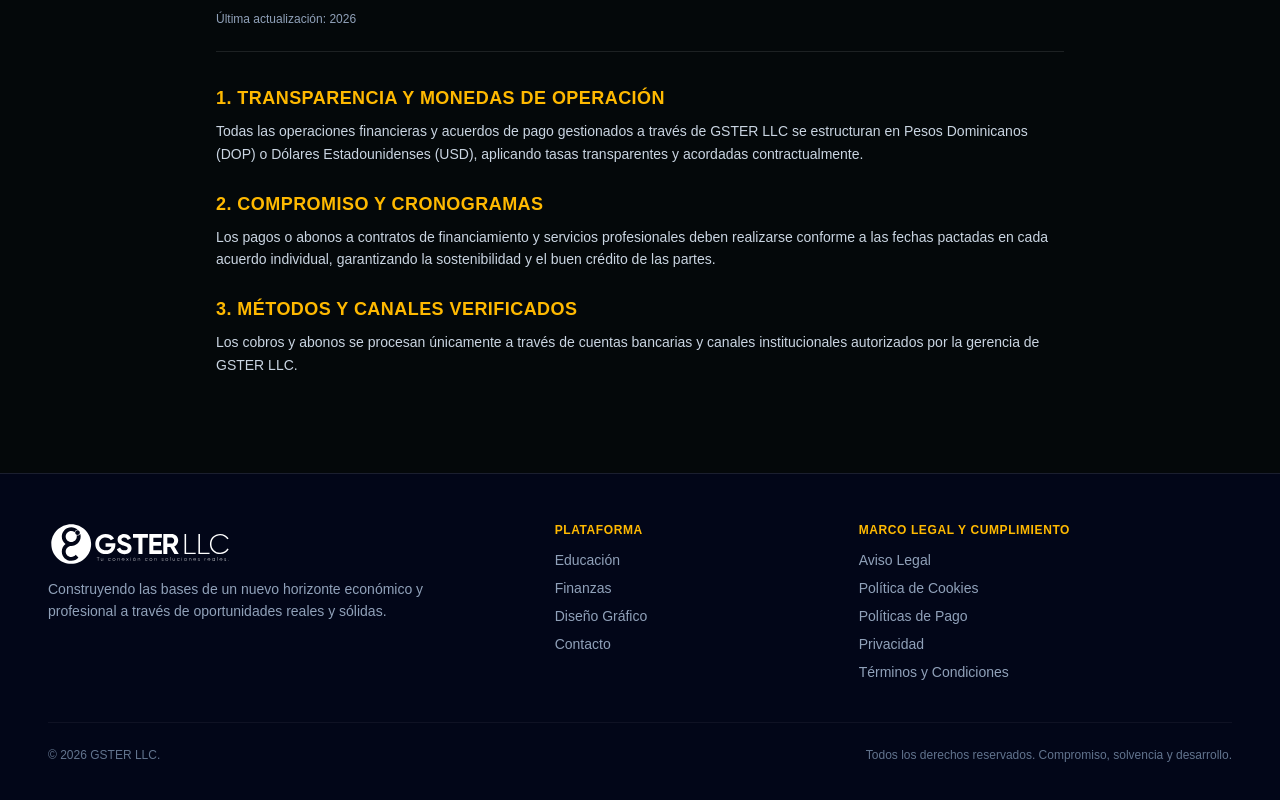
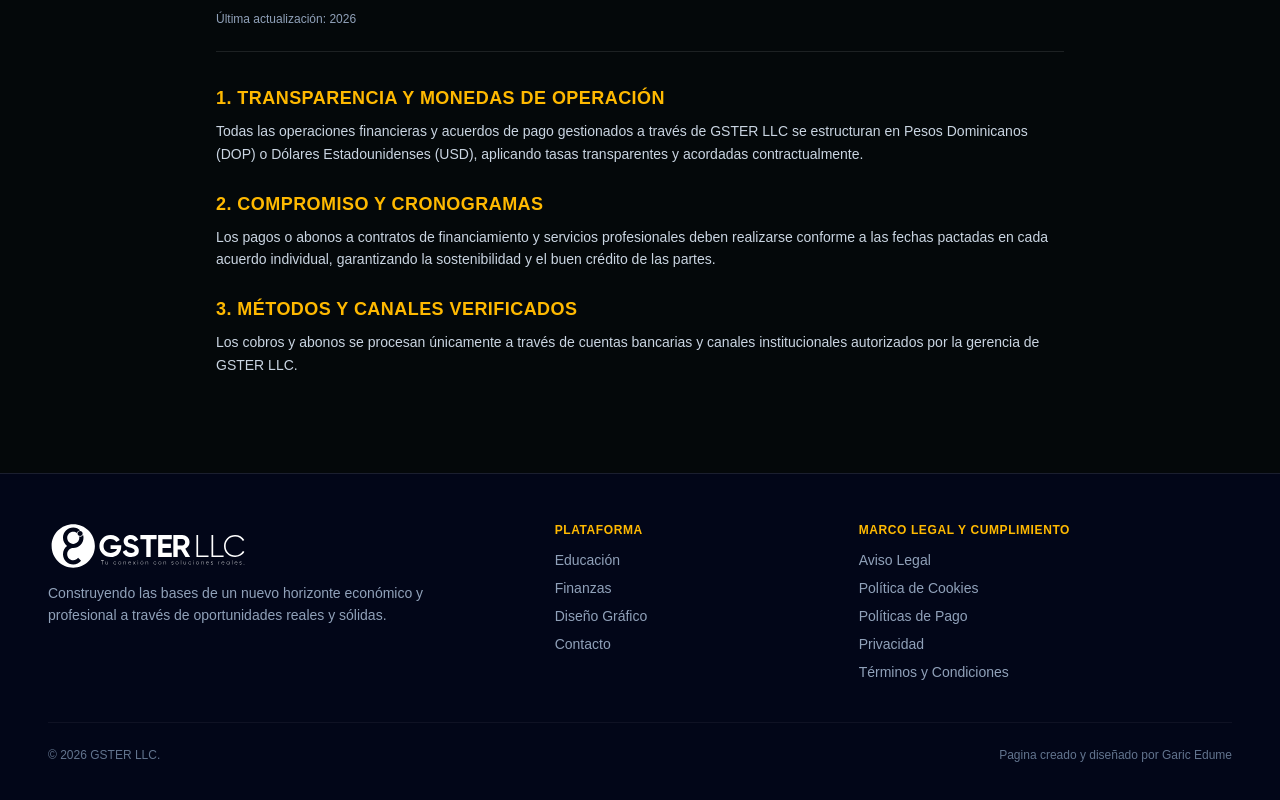
Before and after one commit to nudesign95/gster-llc, a Next.js app: page /legal/pago in a window 1280 px wide. Shown: the part 246-1046 px from the top of the page. Built offline with nearby package versions, Linux system fonts and the light colour scheme.

Commit message:
feat: rediseño y textos profesionales en la pagina de contacto

```diff
--- a/components/Footer.tsx
+++ b/components/Footer.tsx
@@ -31,7 +31,7 @@
         { name: "Privacidad", href: "/legal/privacidad" },
         { name: "Términos y Condiciones", href: "/legal/terminos-y-condiciones" },
       ],
-      rights: "Todos los derechos reservados. Compromiso, solvencia y desarrollo.",
+      rights: "Pagina creado y diseñado por Garic Edume",
     },
     EN: {
       motto: "Building the foundations of a new economic and professional horizon through genuine and structured opportunities.",
@@ -88,7 +88,7 @@
   alt="GSTER LLC"
   draggable={false}
   onContextMenu={(e) => e.preventDefault()}
-  className="h-11 w-auto object-contain pointer-events-none select-none"
+  className="h-12 w-auto object-contain pointer-events-none select-none"
 />
             <p className="text-xs sm:text-sm text-slate-400 leading-relaxed max-w-sm">
               {t.motto}
```
